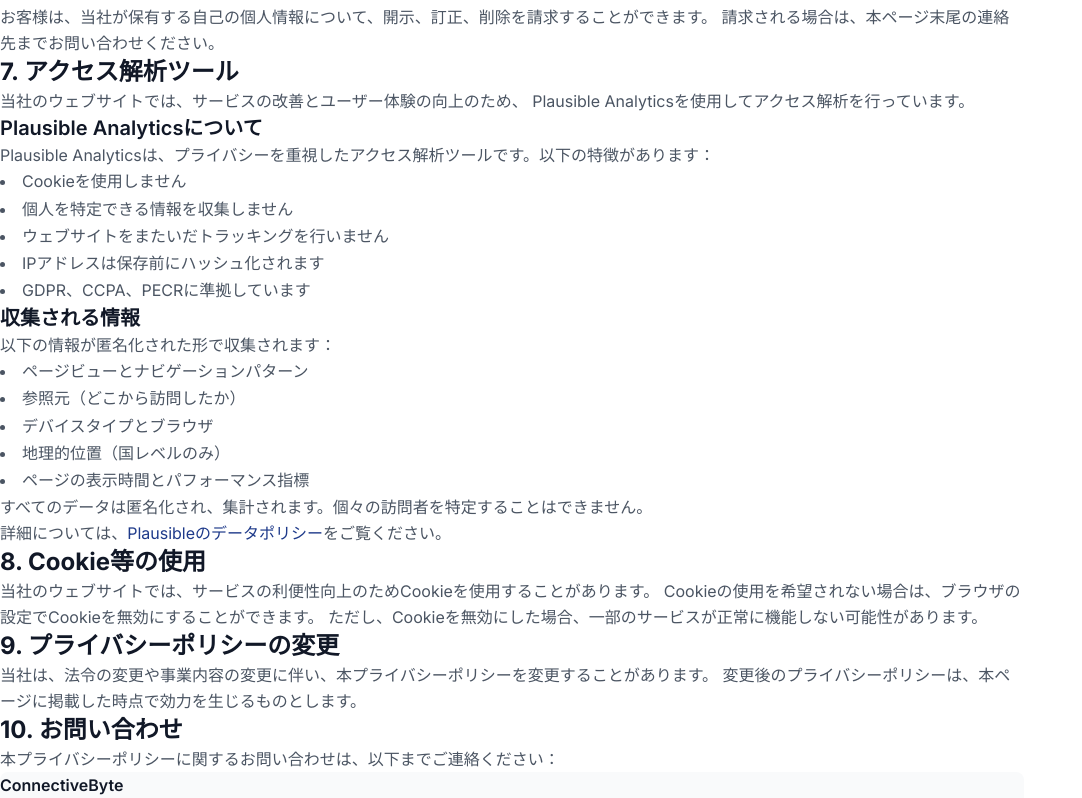
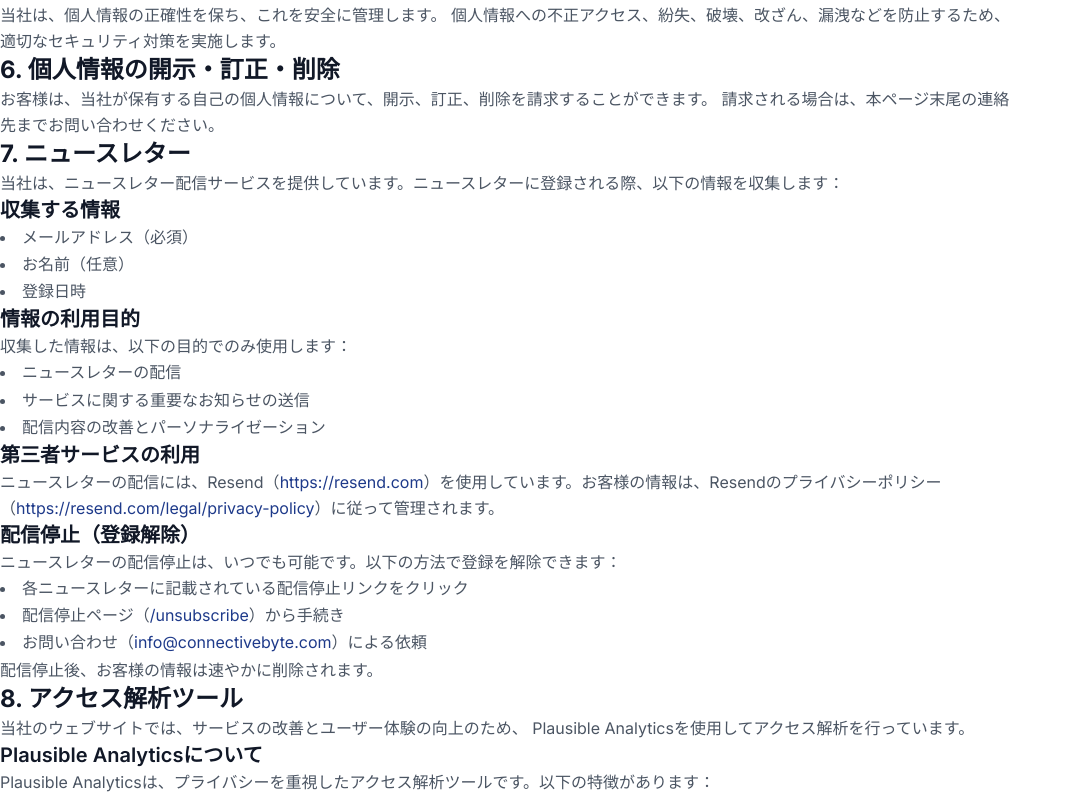
Before and after one commit to nobu007/connective-byte, a Next.js app in the folder apps/frontend/: page /privacy in a window 1280 px wide. Shown: the part 1141-1939 px from the top of the page, without its empty margins (0-1082 px from the left). Built offline with nearby package versions, Linux system fonts and the light colour scheme; no server answers.

Commit message:
feat: add newsletter section to privacy policy

```diff
--- a/apps/frontend/app/privacy/page.tsx
+++ b/apps/frontend/app/privacy/page.tsx
@@ -30,7 +30,7 @@ export default function PrivacyPage() {
             {/* Table of Contents */}
             <nav className="bg-[#f9fafb] rounded-lg p-6 mb-12">
               <h2 className="text-xl font-bold text-[#111827] mb-4">目次</h2>
-              <ol className="space-y-2 list-decimal list-inside text-[#1e3a8a]">
+              <ol className="space-y-2 list-decimal list-inside text-primary-deep-blue">
                 <li>
                   <a href="#section-1" className="hover:underline">
                     個人情報の定義
@@ -63,21 +63,26 @@ export default function PrivacyPage() {
                 </li>
                 <li>
                   <a href="#section-7" className="hover:underline">
+                    ニュースレター
+                  </a>
+                </li>
+                <li>
+                  <a href="#section-8" className="hover:underline">
                     アクセス解析ツール
                   </a>
                 </li>
                 <li>
-                  <a href="#section-8" className="hover:underline">
+                  <a href="#section-9" className="hover:underline">
                     Cookie等の使用
                   </a>
                 </li>
                 <li>
-                  <a href="#section-9" className="hover:underline">
+                  <a href="#section-10" className="hover:underline">
                     プライバシーポリシーの変更
                   </a>
                 </li>
                 <li>
-                  <a href="#section-10" className="hover:underline">
+                  <a href="#section-11" className="hover:underline">
                     お問い合わせ
                   </a>
                 </li>
@@ -103,6 +108,7 @@ export default function PrivacyPage() {
               </p>
               <ul className="list-disc list-inside space-y-2 text-[#4b5563] ml-4">
                 <li>お問い合わせフォームからの送信</li>
+                <li>ニュースレター登録フォームからの送信</li>
                 <li>メールでのお問い合わせ</li>
                 <li>サービス利用時の登録</li>
                 <li>アンケートやキャンペーンへの参加</li>
@@ -115,6 +121,7 @@ export default function PrivacyPage() {
               <p className="text-[#4b5563] leading-relaxed mb-4">当社は、収集した個人情報を以下の目的で利用します：</p>
               <ul className="list-disc list-inside space-y-2 text-[#4b5563] ml-4">
                 <li>お問い合わせへの対応</li>
+                <li>ニュースレターの配信</li>
                 <li>サービスの提供・運営</li>
                 <li>サービスに関する情報のご案内</li>
                 <li>サービスの改善・新サービスの開発</li>
@@ -159,7 +166,76 @@ export default function PrivacyPage() {
 
             {/* Section 7 */}
             <section id="section-7" className="mb-12">
-              <h2 className="text-2xl font-bold text-[#111827] mb-4">7. アクセス解析ツール</h2>
+              <h2 className="text-2xl font-bold text-[#111827] mb-4">7. ニュースレター</h2>
+              <p className="text-[#4b5563] leading-relaxed mb-4">
+                当社は、ニュースレター配信サービスを提供しています。ニュースレターに登録される際、以下の情報を収集します：
+              </p>
+
+              <h3 className="text-xl font-semibold text-[#111827] mb-3 mt-6">収集する情報</h3>
+              <ul className="list-disc list-inside space-y-2 text-[#4b5563] ml-4 mb-4">
+                <li>メールアドレス（必須）</li>
+                <li>お名前（任意）</li>
+                <li>登録日時</li>
+              </ul>
+
+              <h3 className="text-xl font-semibold text-[#111827] mb-3 mt-6">情報の利用目的</h3>
+              <p className="text-[#4b5563] leading-relaxed mb-4">収集した情報は、以下の目的でのみ使用します：</p>
+              <ul className="list-disc list-inside space-y-2 text-[#4b5563] ml-4 mb-4">
+                <li>ニュースレターの配信</li>
+                <li>サービスに関する重要なお知らせの送信</li>
+                <li>配信内容の改善とパーソナライゼーション</li>
+              </ul>
+
+              <h3 className="text-xl font-semibold text-[#111827] mb-3 mt-6">第三者サービスの利用</h3>
+              <p className="text-[#4b5563] leading-relaxed mb-4">
+                ニュースレターの配信には、Resend（
+                <a
+                  href="https://resend.com"
+                  target="_blank"
+                  rel="noopener noreferrer"
+                  className="text-primary-deep-blue hover:underline"
+                >
+                  https://resend.com
+                </a>
+                ）を使用しています。お客様の情報は、Resendのプライバシーポリシー（
+                <a
+                  href="https://resend.com/legal/privacy-policy"
+                  target="_blank"
+                  rel="noopener noreferrer"
+                  className="text-primary-deep-blue hover:underline"
+                >
+                  https://resend.com/legal/privacy-policy
+                </a>
+                ）に従って管理されます。
+              </p>
+
+              <h3 className="text-xl font-semibold text-[#111827] mb-3 mt-6">配信停止（登録解除）</h3>
+              <p className="text-[#4b5563] leading-relaxed mb-4">
+                ニュースレターの配信停止は、いつでも可能です。以下の方法で登録を解除できます：
+              </p>
+              <ul className="list-disc list-inside space-y-2 text-[#4b5563] ml-4 mb-4">
+                <li>各ニュースレターに記載されている配信停止リンクをクリック</li>
+                <li>
+                  配信停止ページ（
+                  <a href="/unsubscribe" className="text-primary-deep-blue hover:underline">
+                    /unsubscribe
+                  </a>
+                  ）から手続き
+                </li>
+                <li>
+                  お問い合わせ（
+                  <a href="mailto:info@connectivebyte.com" className="text-primary-deep-blue hover:underline">
+                    info@connectivebyte.com
+                  </a>
+                  ）による依頼
+                </li>
+              </ul>
+              <p className="text-[#4b5563] leading-relaxed">配信停止後、お客様の情報は速やかに削除されます。</p>
+            </section>
+
+            {/* Section 8 */}
+            <section id="section-8" className="mb-12">
+              <h2 className="text-2xl font-bold text-[#111827] mb-4">8. アクセス解析ツール</h2>
               <p className="text-[#4b5563] leading-relaxed mb-4">
                 当社のウェブサイトでは、サービスの改善とユーザー体験の向上のため、 Plausible
                 Analyticsを使用してアクセス解析を行っています。
@@ -197,7 +273,7 @@ export default function PrivacyPage() {
                   href="https://plausible.io/data-policy"
                   target="_blank"
                   rel="noopener noreferrer"
-                  className="text-[#1e3a8a] hover:underline"
+                  className="text-primary-deep-blue hover:underline"
                 >
                   Plausibleのデータポリシー
                 </a>
@@ -205,9 +281,9 @@ export default function PrivacyPage() {
               </p>
             </section>
 
-            {/* Section 8 */}
-            <section id="section-8" className="mb-12">
-              <h2 className="text-2xl font-bold text-[#111827] mb-4">8. Cookie等の使用</h2>
+            {/* Section 9 */}
+            <section id="section-9" className="mb-12">
+              <h2 className="text-2xl font-bold text-[#111827] mb-4">9. Cookie等の使用</h2>
               <p className="text-[#4b5563] leading-relaxed">
                 当社のウェブサイトでは、サービスの利便性向上のためCookieを使用することがあります。
                 Cookieの使用を希望されない場合は、ブラウザの設定でCookieを無効にすることができます。
@@ -215,18 +291,18 @@ export default function PrivacyPage() {
               </p>
             </section>
 
-            {/* Section 9 */}
-            <section id="section-9" className="mb-12">
-              <h2 className="text-2xl font-bold text-[#111827] mb-4">9. プライバシーポリシーの変更</h2>
+            {/* Section 10 */}
+            <section id="section-10" className="mb-12">
+              <h2 className="text-2xl font-bold text-[#111827] mb-4">10. プライバシーポリシーの変更</h2>
               <p className="text-[#4b5563] leading-relaxed">
                 当社は、法令の変更や事業内容の変更に伴い、本プライバシーポリシーを変更することがあります。
                 変更後のプライバシーポリシーは、本ページに掲載した時点で効力を生じるものとします。
               </p>
             </section>
 
-            {/* Section 10 */}
-            <section id="section-10" className="mb-12">
-              <h2 className="text-2xl font-bold text-[#111827] mb-4">10. お問い合わせ</h2>
+            {/* Section 11 */}
+            <section id="section-11" className="mb-12">
+              <h2 className="text-2xl font-bold text-[#111827] mb-4">11. お問い合わせ</h2>
               <p className="text-[#4b5563] leading-relaxed mb-4">
                 本プライバシーポリシーに関するお問い合わせは、以下までご連絡ください：
               </p>
@@ -234,7 +310,7 @@ export default function PrivacyPage() {
                 <p className="text-[#111827] font-semibold mb-2">ConnectiveByte</p>
                 <p className="text-[#4b5563]">
                   Email:{' '}
-                  <a href="mailto:info@connectivebyte.com" className="text-[#1e3a8a] hover:underline">
+                  <a href="mailto:info@connectivebyte.com" className="text-primary-deep-blue hover:underline">
                     info@connectivebyte.com
                   </a>
                 </p>
```
